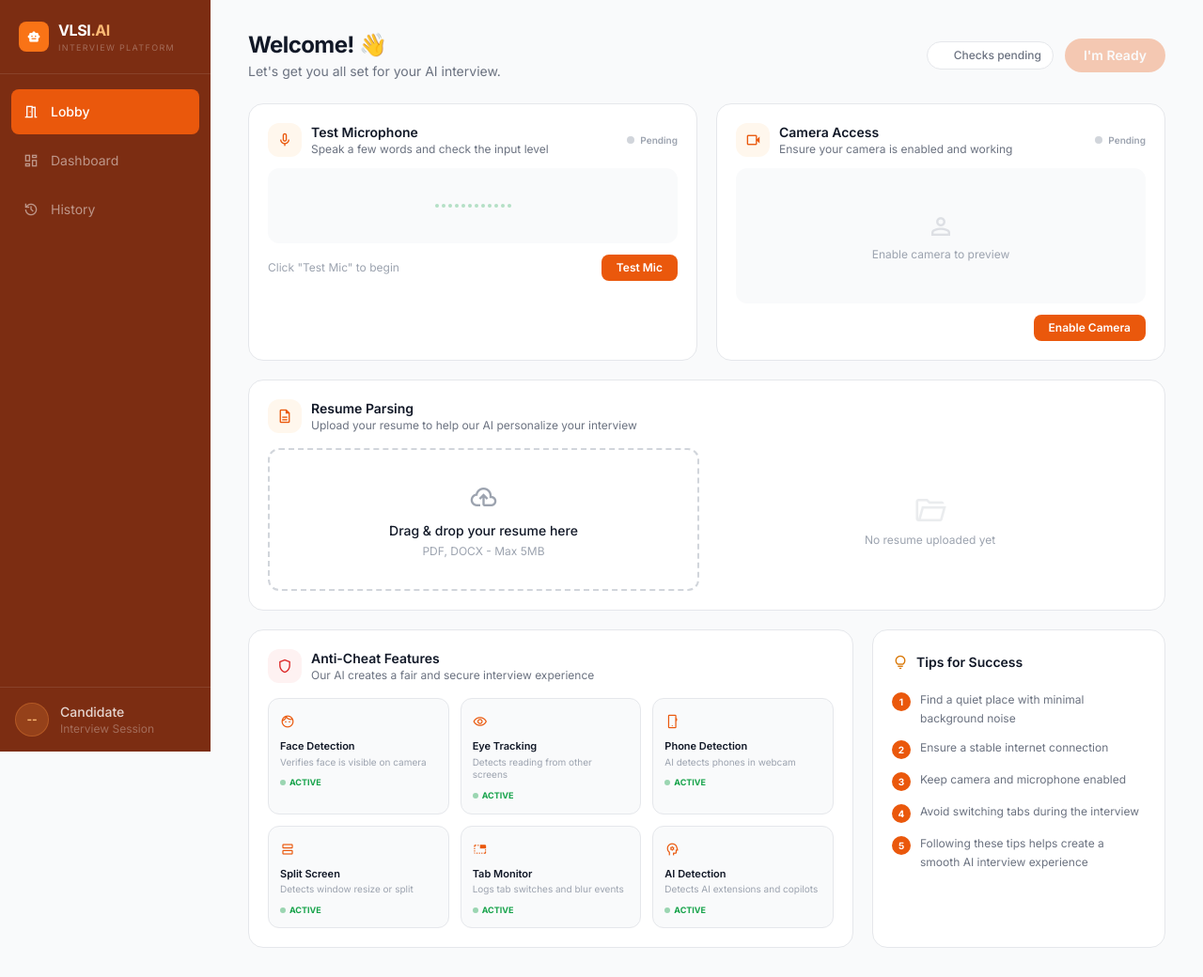
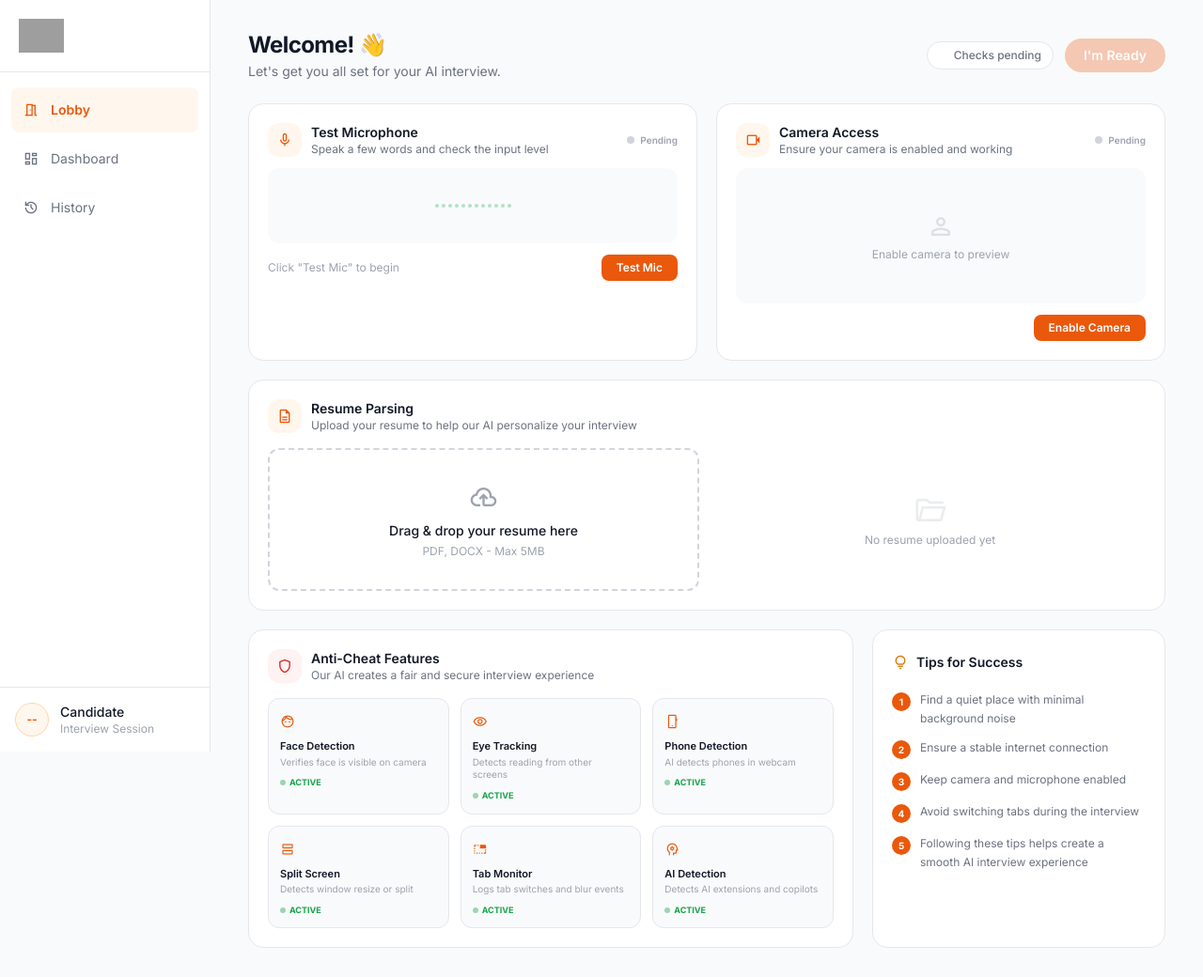
Before and after one commit to Suryanaik-77/simple_interview, a FastAPI app: page / in a window 1280 px wide. Shown: the top 1040 px of the page at 94% size. Run offline with FastAPI, Linux system fonts and the light colour scheme; some libraries are stand-ins or nearby versions; grey boxes are pictures that could not be loaded.

Commit message:
White sidebar, add SITW logo from sumedhait.com

```diff
--- a/templates/index.html
+++ b/templates/index.html
@@ -33,10 +33,10 @@ tailwind.config = {
         'text-primary': '#111827',
         'text-secondary': '#6b7280',
         'text-tertiary': '#9ca3af',
-        'sidebar-bg': '#7c2d12',
-        'sidebar-dark': '#6c2710',
-        'sidebar-hover': '#9a3412',
-        'sidebar-active': '#ea580c',
+        'sidebar-bg': '#ffffff',
+        'sidebar-dark': '#f9fafb',
+        'sidebar-hover': '#f3f4f6',
+        'sidebar-active': '#fff7ed',
       }
     }
   }
@@ -70,49 +70,40 @@ body { font-family: 'Inter', sans-serif; }
 </div>
 
 <!-- ═══ SIDEBAR ═══ -->
-<aside class="hidden md:flex flex-col w-56 bg-sidebar-bg fixed left-0 top-0 h-screen z-50">
-  <div class="px-5 py-5 border-b border-white/10">
+<aside class="hidden md:flex flex-col w-56 bg-sidebar-bg border-r border-outline fixed left-0 top-0 h-screen z-50">
+  <div class="px-5 py-5 border-b border-outline">
     <div class="flex items-center gap-2.5">
-      <div class="w-8 h-8 rounded-lg bg-accent flex items-center justify-center">
-        <span class="material-symbols-outlined text-white text-base" style="font-variation-settings:'FILL' 1">smart_toy</span>
-      </div>
-      <div>
-        <h1 class="text-white font-bold text-base tracking-tight">VLSI<span class="text-orange-300">.AI</span></h1>
-        <p class="text-white/30 text-[9px] uppercase tracking-[0.15em]">Interview Platform</p>
-      </div>
+      <img src="https://sumedhait.com/SITW.png" alt="Logo" class="h-9">
     </div>
   </div>
   <nav class="flex-1 px-3 py-4 space-y-1">
-    <a href="/" class="flex items-center gap-3 px-3 py-2.5 rounded-lg bg-sidebar-active text-white text-sm font-medium">
+    <a href="/" class="flex items-center gap-3 px-3 py-2.5 rounded-lg bg-sidebar-active text-brand text-sm font-semibold">
       <span class="material-symbols-outlined text-lg">meeting_room</span> Lobby
     </a>
-    <a href="/admin" class="flex items-center gap-3 px-3 py-2.5 rounded-lg text-white/50 hover:bg-sidebar-hover hover:text-white/80 text-sm transition-colors">
+    <a href="/admin" class="flex items-center gap-3 px-3 py-2.5 rounded-lg text-text-secondary hover:bg-sidebar-hover hover:text-text-primary text-sm transition-colors">
       <span class="material-symbols-outlined text-lg">dashboard</span> Dashboard
     </a>
-    <a href="#" class="flex items-center gap-3 px-3 py-2.5 rounded-lg text-white/50 hover:bg-sidebar-hover hover:text-white/80 text-sm transition-colors">
+    <a href="#" class="flex items-center gap-3 px-3 py-2.5 rounded-lg text-text-secondary hover:bg-sidebar-hover hover:text-text-primary text-sm transition-colors">
       <span class="material-symbols-outlined text-lg">history</span> History
     </a>
   </nav>
-  <div class="px-4 py-4 border-t border-white/10">
+  <div class="px-4 py-4 border-t border-outline">
     <div class="flex items-center gap-3">
-      <div class="w-9 h-9 rounded-full bg-orange-400/20 border border-orange-400/30 flex items-center justify-center text-orange-300 text-xs font-bold" id="sb-avatar">--</div>
+      <div class="w-9 h-9 rounded-full bg-brand-light border border-brand-surface flex items-center justify-center text-brand text-xs font-bold" id="sb-avatar">--</div>
       <div class="flex-1 min-w-0">
-        <p class="text-white/80 text-sm font-medium truncate" id="sb-name">Candidate</p>
-        <p class="text-white/30 text-xs">Interview Session</p>
+        <p class="text-text-primary text-sm font-medium truncate" id="sb-name">Candidate</p>
+        <p class="text-text-tertiary text-xs">Interview Session</p>
       </div>
     </div>
   </div>
 </aside>
 
 <!-- ═══ MOBILE HEADER ═══ -->
-<header class="md:hidden fixed top-0 left-0 w-full bg-sidebar-bg h-14 flex items-center justify-between px-4 z-50">
+<header class="md:hidden fixed top-0 left-0 w-full bg-white border-b border-outline h-14 flex items-center justify-between px-4 z-50">
   <div class="flex items-center gap-2">
-    <div class="w-7 h-7 rounded-md bg-accent flex items-center justify-center">
-      <span class="material-symbols-outlined text-white text-sm" style="font-variation-settings:'FILL' 1">smart_toy</span>
-    </div>
-    <h1 class="text-white font-bold text-base">VLSI<span class="text-orange-300">.AI</span></h1>
+    <img src="https://sumedhait.com/SITW.png" alt="Logo" class="h-8">
   </div>
-  <span class="text-[10px] font-semibold text-white/40 uppercase tracking-wider">Lobby</span>
+  <span class="text-[10px] font-semibold text-text-tertiary uppercase tracking-wider">Lobby</span>
 </header>
 
 <!-- ═══ MAIN CONTENT ═══ -->
```
